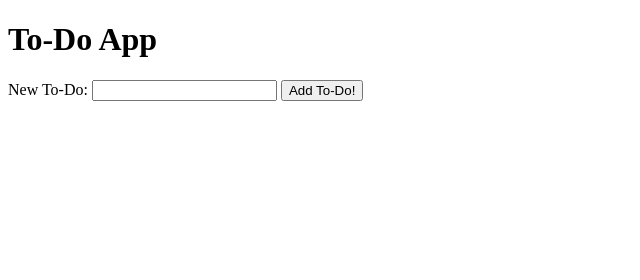
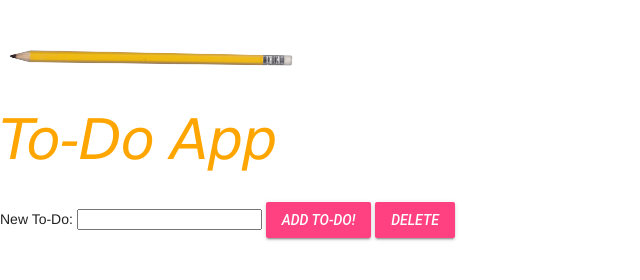
Before and after one commit to Dmdams/to-do-app-1, a plain HTML site: page index.html in a window 1280 px wide. Shown: the whole page, without its empty margins (0-640 px from the left). Drawn offline with nearby package versions, Linux system fonts and the light colour scheme.

Commit message:
Checkpoint DOM 1 completed

```diff
--- a/app.js
+++ b/app.js
@@ -29,8 +29,16 @@ function onReady() {
 
     //empty the input
     newToDoText.value = '';
+  });
 
-  });
+  // create delete button
+    deleteToDo.addEventListener('click', removal => {
+      removal.preventDefault();
+      let selected = document.querySelectorAll('#toDoList li input:checked');
+      for (var i = 0; i < selected.length; i++){
+        selected[i].parentNode.parentNode.removeChild(selected[i].parentNode);
+      }
+    });
  }
 
 window.onload = function() {
--- a/index.html
+++ b/index.html
@@ -3,14 +3,25 @@
    <head>
      <meta name="viewport" content="width=device-width, initial-scale=1">
      <title>To-Do App</title>
+
+    <link rel="stylesheet" href="https://fonts.googleapis.com/icon?family=Material+Icons">
+    <link rel="stylesheet" href="https://code.getmdl.io/1.3.0/material.indigo-pink.min.css">
    </head>
+
    <body>
-     <h1>To-Do App</h1>
+     <br></br>
+     <img src="yellow_pencil.jpg" alt="Yellow Pencil" style="width:300px;">
+
+     <h1 style="color:orange;font-family:verdana;"><i>To-Do App</i></h1>
 
      <form id="addToDoForm">
           <label for="newToDoText">New To-Do:</label>
           <input type="text" id="newToDoText">
-          <button type="submit">Add To-Do!</button>
+          <button type="submit" class="mdl-button mdl-js-button mdl-button--raised mdl-js-ripple-effect mdl-button--accent">
+          <i>Add To-Do!</i></button>
+          <button id = "deleteToDo" class="mdl-button mdl-js-button mdl-button--raised mdl-js-ripple-effect mdl-button--accent">
+          <i>Delete</i></button>
+
         </form>
 
         <ul id="toDoList">
```
Also changed, not shown: yellow_pencil.jpg (added).
